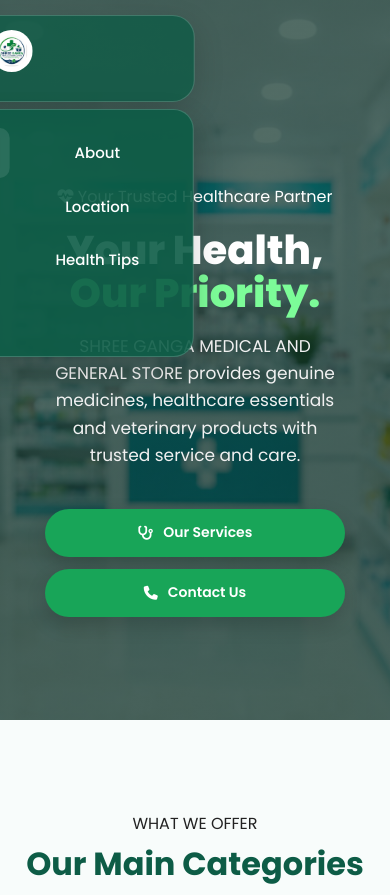
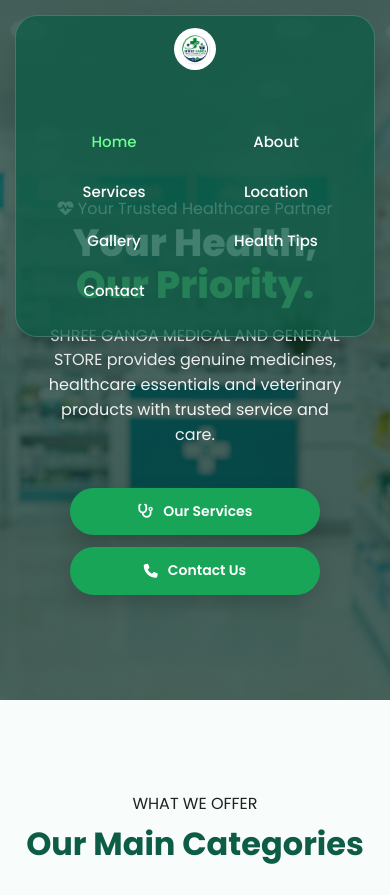
Before and after one commit to riteshml0211-cpu/shree-ganga-medical, a Flask app: page / in a window 390 px wide. Shown: the top 895 px of the page. Run offline with Flask 3, Linux system fonts and the light colour scheme.

Commit message:
Improve mobile navigation

```diff
--- a/static/css/style.css
+++ b/static/css/style.css
@@ -3604,7 +3604,7 @@ border-radius:50px;
     object-fit: contain;
 }
 /* =========================================
-   MOBILE NAVBAR - COMPACT MENU
+   FINAL MOBILE NAVBAR FIX
 ========================================= */
 
 @media (max-width: 768px) {
@@ -3612,12 +3612,15 @@ border-radius:50px;
     .navbar {
         position: absolute !important;
         top: 15px !important;
-        left: 3% !important;
-        width: 94% !important;
-        height: auto !important;
-        min-height: 70px;
-
-        padding: 14px 18px !important;
+        left: 15px !important;
+        right: auto !important;
+
+        width: calc(100vw - 30px) !important;
+        max-width: none !important;
+
+        box-sizing: border-box !important;
+
+        padding: 12px 18px !important;
 
         background: rgba(13, 92, 70, 0.78) !important;
 
@@ -3625,57 +3628,59 @@ border-radius:50px;
         -webkit-backdrop-filter: none !important;
 
         border-radius: 22px !important;
-        border: 1px solid rgba(255,255,255,0.18) !important;
+
+        transform: none !important;
 
         z-index: 9999 !important;
     }
 
 
-    /* Logo */
+    /* LOGO */
 
     .navbar .logo {
         display: flex !important;
         align-items: center !important;
+        justify-content: center !important;
+
+        width: 100% !important;
+
         gap: 8px !important;
 
+        color: white !important;
         font-size: 18px !important;
-        color: white !important;
     }
 
     .navbar .logo-img {
-        width: 42px !important;
-        height: 42px !important;
-    }
-
-
-    /* Menu list */
+        width: 45px !important;
+        height: 45px !important;
+        object-fit: contain !important;
+    }
+
+
+    /* MENU */
 
     .navbar ul {
-        position: absolute !important;
-
-        top: calc(100% + 8px) !important;
-        left: 0 !important;
-        right: 0 !important;
+        position: static !important;
 
         width: 100% !important;
-
-        padding: 18px 12px !important;
-        margin: 0 !important;
+        max-width: 100% !important;
+
+        box-sizing: border-box !important;
+
+        margin: 15px 0 0 0 !important;
+        padding: 10px 0 !important;
 
         display: grid !important;
         grid-template-columns: 1fr 1fr !important;
-        gap: 4px !important;
-
-        background: rgba(13, 92, 70, 0.90) !important;
-
-        backdrop-filter: none !important;
-        -webkit-backdrop-filter: none !important;
-
-        border-radius: 20px !important;
-
-        border: 1px solid rgba(255,255,255,0.18) !important;
-
-        box-shadow: 0 12px 30px rgba(0,0,0,0.18) !important;
+
+        gap: 2px !important;
+
+        background: transparent !important;
+
+        border: none !important;
+        box-shadow: none !important;
+
+        transform: none !important;
     }
 
 
@@ -3688,63 +3693,50 @@ border-radius:50px;
     .navbar ul li a {
         display: block !important;
 
-        padding: 12px 5px !important;
+        width: 100% !important;
+        box-sizing: border-box !important;
+
+        padding: 11px 5px !important;
+
+        color: white !important;
 
         font-size: 15px !important;
 
-        color: white !important;
-
-        border-radius: 10px !important;
+        text-decoration: none !important;
     }
 
 
     .navbar ul li a.active {
         color: #6dff91 !important;
-        background: rgba(255,255,255,0.10) !important;
-    }
-
-
-    /* Hero */
+    }
+
+
+    /* HERO */
 
     .hero {
-        min-height: 720px !important;
-        padding: 150px 25px 70px !important;
-
-        display: flex !important;
-        align-items: center !important;
-    }
-
+        width: 100% !important;
+        box-sizing: border-box !important;
+
+        min-height: 700px !important;
+
+        padding: 150px 25px 60px !important;
+    }
 
     .hero-left {
         width: 100% !important;
+        max-width: 100% !important;
+
         text-align: center !important;
     }
 
-
     .hero-left h1 {
-        font-size: 40px !important;
-        line-height: 1.08 !important;
-        margin: 18px 0 !important;
-    }
-
+        font-size: 38px !important;
+        line-height: 1.1 !important;
+    }
 
     .hero-left p {
-        font-size: 17px !important;
-        line-height: 1.6 !important;
-    }
-
-
-    .hero-buttons {
-        display: flex !important;
-        flex-direction: column !important;
-        gap: 12px !important;
-        align-items: center !important;
-    }
-
-
-    .hero-buttons .btn {
-        width: 100% !important;
-        max-width: 330px !important;
-    }
-
-}
+        font-size: 16px !important;
+        line-height: 1.55 !important;
+    }
+
+}
```
